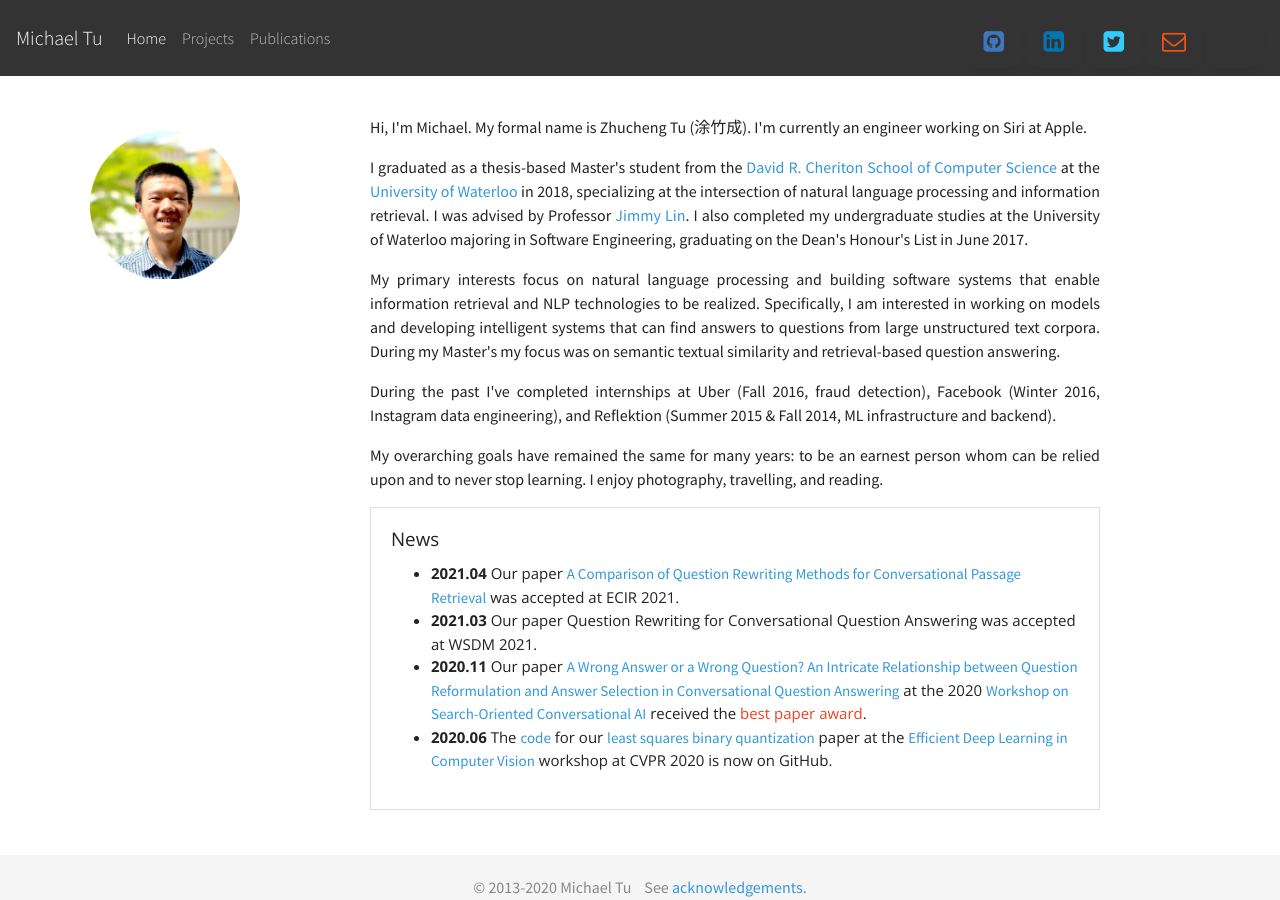
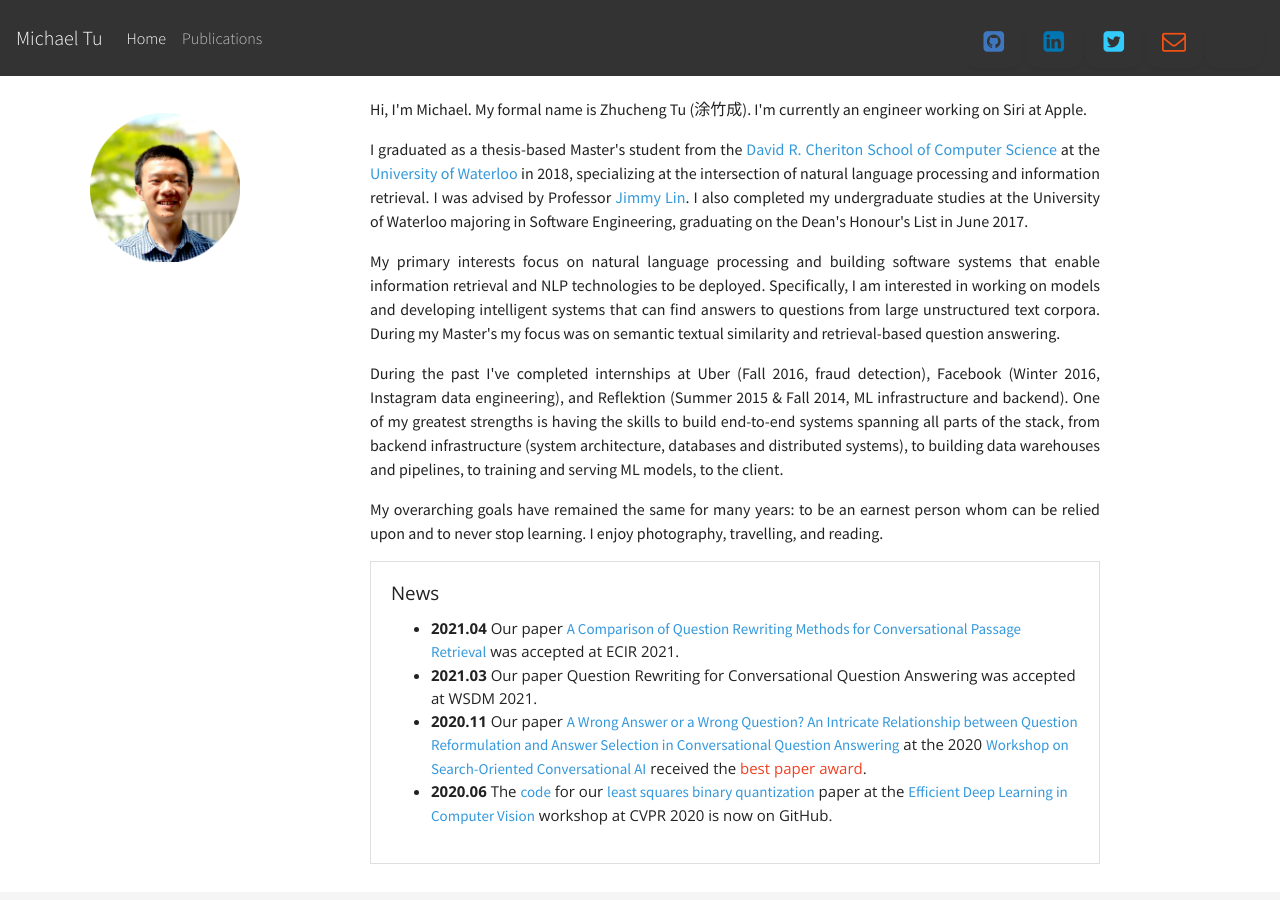
Before and after one commit to tuzhucheng/tuzhucheng.github.io, a Jekyll site: the page built from index.html, in a window 1280 px wide and 900 px high. Built offline with Jekyll 4.4.1, drawn with Linux system fonts in a browser that asks for light colours; nearby versions of some CDN libraries; some web fonts are replaced; comment, search, counter and statistics services are not loaded; a style sheet for code colours, icons or effects is not loaded.

Commit message:
Delete outdated projects page

```diff
--- a/_config.yml
+++ b/_config.yml
@@ -1,8 +1,6 @@
 navigation:
  - text: Home
    url: /
- - text: Projects
-   url: /projects/
  - text: Publications
    url: /publications/
 
--- a/index.html
+++ b/index.html
@@ -27,12 +27,12 @@
               I also completed my undergraduate studies at the University of Waterloo majoring in Software Engineering, graduating on the Dean's Honour's List in June 2017.
             </p>
             <p class="text-justify">
-              My primary interests focus on natural language processing and building software systems that enable information retrieval and NLP technologies to be realized.
+              My primary interests focus on natural language processing and building software systems that enable information retrieval and NLP technologies to be deployed.
               Specifically, I am interested in working on models and developing intelligent systems that can find answers to questions from large unstructured text corpora.
               During my Master's my focus was on semantic textual similarity and retrieval-based question answering.
             </p>
             <p class="text-justify">
-              During the past I've completed internships at Uber (Fall 2016, fraud detection), Facebook (Winter 2016, Instagram data engineering), and Reflektion (Summer 2015 & Fall 2014, ML infrastructure and backend).
+              During the past I've completed internships at Uber (Fall 2016, fraud detection), Facebook (Winter 2016, Instagram data engineering), and Reflektion (Summer 2015 & Fall 2014, ML infrastructure and backend). One of my greatest strengths is having the skills to build end-to-end systems spanning all parts of the stack, from backend infrastructure (system architecture, databases and distributed systems), to building data warehouses and pipelines, to training and serving ML models, to the client.
             </p>
             <p class="text-justify">
                 My overarching goals have remained the same for many years: to be an earnest person
--- a/projects/index.html
+++ b/projects/index.html
@@ -20,7 +20,7 @@
       <div class="row">
         <div class="col-md-12">
           <div class="alert alert-primary" role="alert">
-              This project page has not been updated in four years. Please visit my <a href="https://github.com/tuzhucheng" target="_new">GitHub profile</a> to see the latest projects I own and contribute to.
+              This project page has not been updated in five years. Please visit my <a href="https://github.com/tuzhucheng" target="_new">GitHub profile</a> to see the latest projects I own and contribute to.
           </div>
         </div>
       </div>
```
